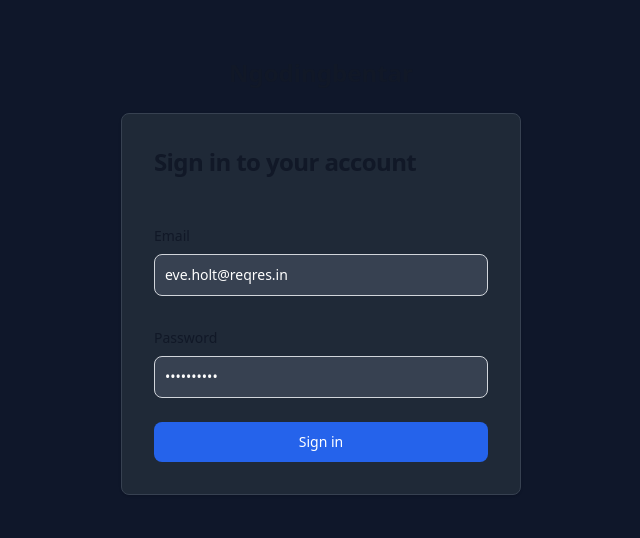
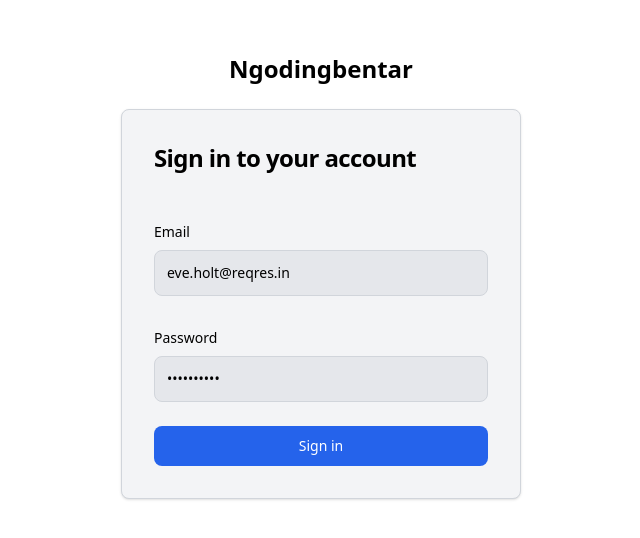
Before and after one commit to ngodingbentar/nb-blog, a Vue app: page /login in a window 1280 px wide. Shown: the part 124-662 px from the top of the page, without its empty margins (319-959 px from the left). Built offline with nearby package versions, Linux system fonts and the light colour scheme; no server answers.

Commit message:
updated: color

```diff
--- a/src/components/HelloWorld.vue
+++ b/src/components/HelloWorld.vue
@@ -1,19 +1,41 @@
+<script setup lang="ts">
+defineProps<{
+  msg: string
+}>()
+</script>
+
 <template>
-  <div class="bg-gray-900 text-gray-100 py-3.5 px-6 shadow md:flex justify-between items-center">
-    <!-- <div class="flex items-center cursor-pointer">
-      <span class="text-green-500 text-xl mr-1">
-        x
-      </span>
-      <h1 class="text-xl">Ngodingbentar</h1>
-    </div> -->
-
-    <ul class="md:flex md:items-center">
-      <li>
-        <a href="#">Blog</a>
-      </li>
-      <li>
-        <a href="#">Filter</a>
-      </li>
-    </ul>
+  <div class="greetings">
+    <h1 class="green">{{ msg }}</h1>
+    <h3>
+      You’ve successfully created a project with
+      <a href="https://vitejs.dev/" target="_blank" rel="noopener">Vite</a> +
+      <a href="https://vuejs.org/" target="_blank" rel="noopener">Vue 3</a>. What's next?
+    </h3>
   </div>
 </template>
+
+<style scoped>
+h1 {
+  font-weight: 500;
+  font-size: 2.6rem;
+  position: relative;
+  top: -10px;
+}
+
+h3 {
+  font-size: 1.2rem;
+}
+
+.greetings h1,
+.greetings h3 {
+  text-align: center;
+}
+
+@media (min-width: 1024px) {
+  .greetings h1,
+  .greetings h3 {
+    text-align: left;
+  }
+}
+</style>
--- a/src/components/atoms/ButtonAtom.vue
+++ b/src/components/atoms/ButtonAtom.vue
@@ -19,6 +19,6 @@ const props = defineProps({
 
 <style lang="postcss">
 .btn__signin {
-  @apply w-full text-white bg-blue-600 hover:bg-blue-700 focus:ring-4 focus:outline-none focus:ring-blue-300 font-medium rounded-lg text-sm px-5 py-2.5 text-center dark:bg-blue-600 dark:hover:bg-blue-700 dark:focus:ring-blue-800;
+  @apply w-full text-white bg-blue-600 hover:bg-blue-700 focus:ring-4 focus:outline-none focus:ring-blue-300 font-medium rounded-lg text-sm px-5 py-2.5 text-center ;
 }
 </style>
--- a/src/components/atoms/HeaderAtom.vue
+++ b/src/components/atoms/HeaderAtom.vue
@@ -17,6 +17,6 @@ const props = defineProps({
 
 <style scoped lang="postcss">
 .form__title {
-  @apply text-xl font-bold leading-tight tracking-tight text-gray-900 md:text-2xl dark:text-white;
+  @apply text-xl font-bold leading-tight tracking-tight md:text-2xl;
 }
 </style>
--- a/src/components/atoms/InputAtom.vue
+++ b/src/components/atoms/InputAtom.vue
@@ -40,6 +40,6 @@ const props = defineProps({
 
 <style lang="postcss" scoped>
 .form__input {
-  @apply bg-gray-700 text-white border border-gray-300  sm:text-sm rounded-lg focus:ring-blue-600 focus:border-blue-600 block w-full p-2.5   dark:focus:ring-blue-500 dark:focus:border-blue-500;
+  @apply bg-gray-200  border border-gray-300  sm:text-sm rounded-lg focus:ring-blue-600 focus:border-blue-600 block w-full p-3;
 }
 </style>
--- a/src/components/atoms/LabelAtom.vue
+++ b/src/components/atoms/LabelAtom.vue
@@ -1,5 +1,5 @@
 <template>
-  <label :for="type" class="block mb-2 text-sm font-medium text-gray-900 dark:text-white">
+  <label :for="type" class="block mb-2 text-sm font-medium">
     {{ label }}
   </label>
 </template>
--- a/src/components/organisms/CardLogin.vue
+++ b/src/components/organisms/CardLogin.vue
@@ -49,7 +49,7 @@ async function submit() {
 
 <style scoped lang="postcss">
 .login__card {
-  @apply w-full bg-gray-800 rounded-lg shadow md:mt-0 sm:max-w-md xl:p-0 border border-gray-700;
+  @apply w-full bg-gray-100 rounded-lg shadow md:mt-0 sm:max-w-md xl:p-0 border border-gray-300;
 }
 
 .login__form {
--- a/src/components/organisms/ModalPost.vue
+++ b/src/components/organisms/ModalPost.vue
@@ -72,7 +72,7 @@ async function submit() {
 }
 
 .login__card {
-  @apply w-full bg-gray-800 rounded-lg shadow dark:border md:mt-0 sm:max-w-md xl:p-0 dark:border-gray-700;
+  @apply w-full bg-gray-100 rounded-lg shadow border md:mt-0 sm:max-w-md xl:p-0 ;
 }
 
 .login__form {
@@ -80,6 +80,6 @@ async function submit() {
 }
 
 .modal__footer {
-  @apply flex text-white w-full justify-between mt-8;
+  @apply flex w-full justify-between mt-8;
 }
 </style>
--- a/src/views/LoginView.vue
+++ b/src/views/LoginView.vue
@@ -17,7 +17,7 @@ import CardLogin from '@/components/organisms/CardLogin.vue'
 
 <style scoped lang="postcss">
 .wrapper {
-  @apply bg-slate-900 h-screen flex justify-center items-center;
+  @apply h-screen flex justify-center items-center;
 }
 
 .login {
@@ -29,6 +29,6 @@ import CardLogin from '@/components/organisms/CardLogin.vue'
 }
 
 .login__title {
-  @apply flex items-center mb-6 text-2xl font-semibold text-gray-900 dark:text-white;
+  @apply flex items-center mb-6 text-2xl font-semibold;
 }
 </style>
```
